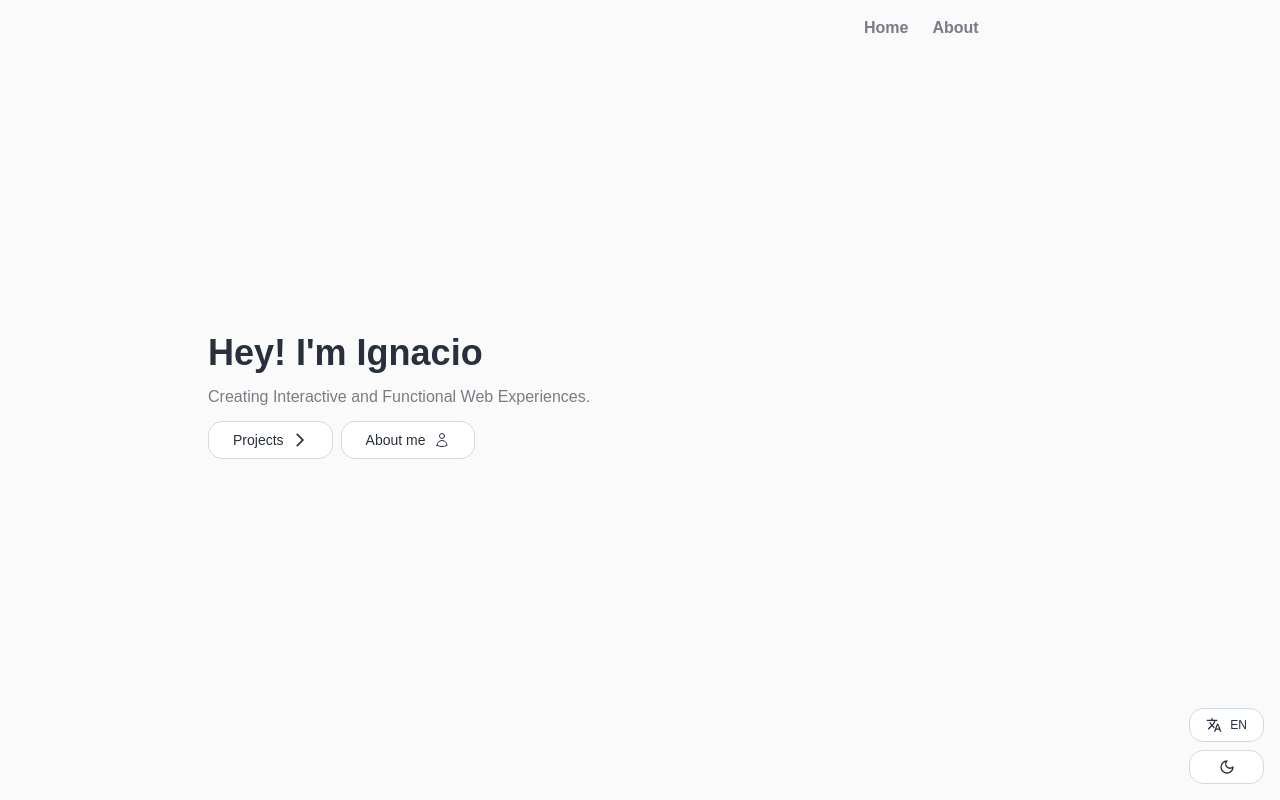
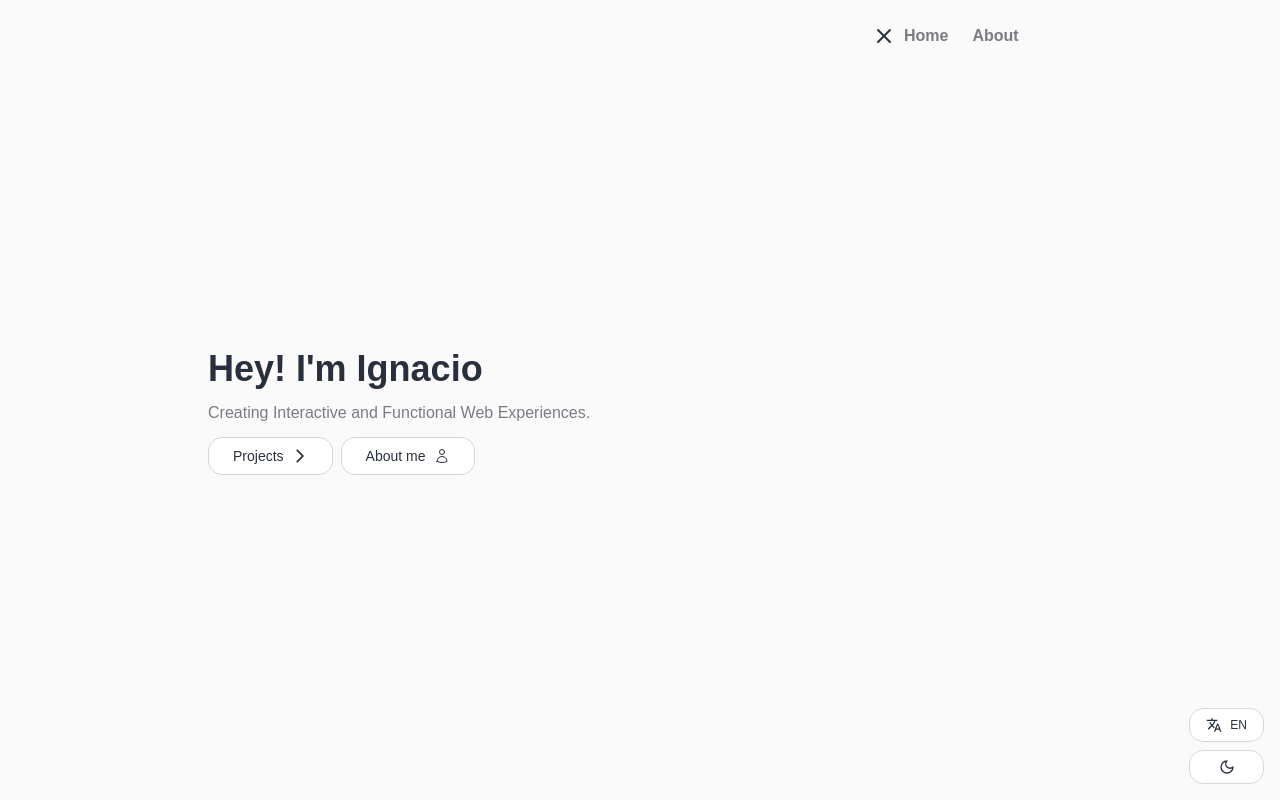
Before and after one commit to figueroaignacio/portfolio, a React (Vite) app: page / in a window 1280 px wide. Built offline with nearby package versions, Linux system fonts and the light colour scheme; a web font is replaced by a local one.

Commit message:
fix: fix a render error in mobile menu

```diff
--- a/src/components/Navbar.tsx
+++ b/src/components/Navbar.tsx
@@ -30,14 +30,12 @@ export function Navbar() {
         </div>
         <nav
           className={`absolute top-0 left-0 w-52 transition-transform bg-background md:bg-transparent min-h-dvh lg:min-h-0 duration-300 transform ${isOpen ? 'translate-x-0' : '-translate-x-full'} md:static md:flex md:items-center md:translate-x-0 md:h-auto z-30`}>
-          {isOpen && (
           <div className="flex justify-end p-2">
             <button onClick={toggleMenu}
                     aria-label="Close menu">
               <X />
             </button>
           </div>
-          )}
           <ul className="flex flex-col md:flex-row space-y-5 px-5 md:space-y-0 md:px-0 md:space-x-6">
             {navItems.map((navItem, index) => (
               <li key={index}>
```
Lines whose indentation alone changed are shown as unchanged.
